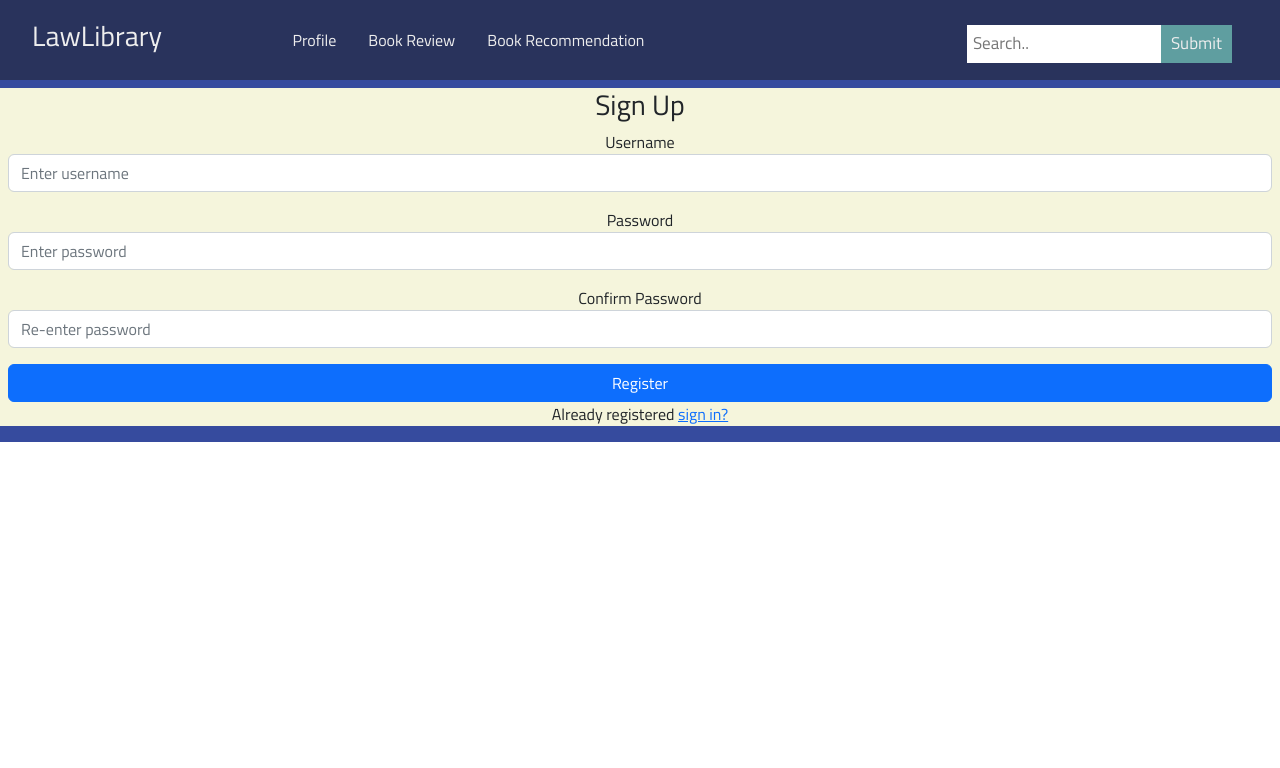
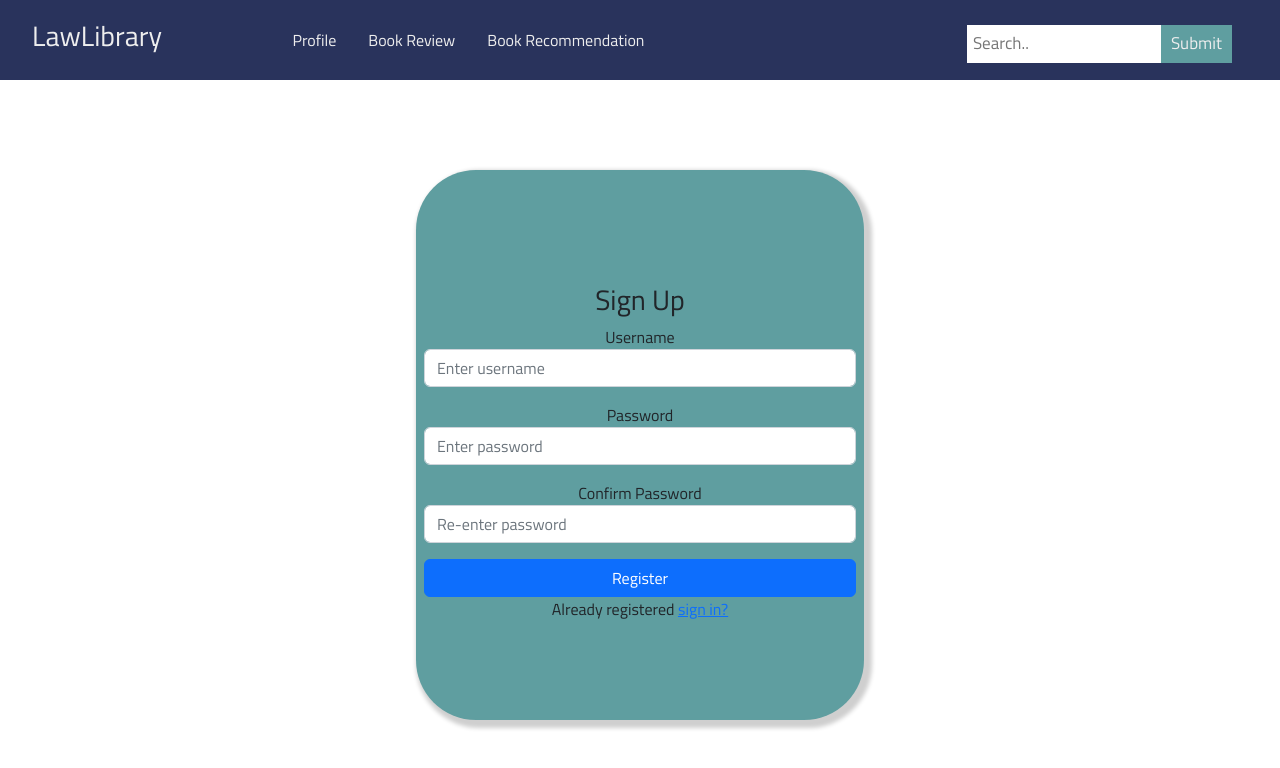
Before and after one commit to alyazharr/lawlibrary-frontend, a React (Create React App) app: page /auth/register in a window 1280 px wide. Shown: the top 768 px of the page. Built offline with nearby package versions, Linux system fonts and the light colour scheme.

Commit message:
edit frontend

```diff
--- a/src/App.js
+++ b/src/App.js
@@ -3,7 +3,10 @@ import { Routes, Route, } from 'react-router-dom';
 import RegistrationForm from './components/RegistrationForm';
 import LoginForm from './components/LoginForm';
 import Layout from './components/Layout';
-
+// Bootstrap CSS
+import "bootstrap/dist/css/bootstrap.min.css";
+// Bootstrap Bundle JS
+import "bootstrap/dist/js/bootstrap.bundle.min";
 
 function App() {
     return (
--- a/src/Styles/Layout.css
+++ b/src/Styles/Layout.css
@@ -1,5 +1,6 @@
-.main{
+.layout{
     display: flex;
     flex-direction: column;
     padding: 0;
+    background-color: bisque;
 }
--- a/src/Styles/LoginForm.css
+++ b/src/Styles/LoginForm.css
@@ -2,21 +2,24 @@
     display: none;
 }
 
-.main {
+.login {
     text-align: center;
+    height: 100vh;
+    display: flex;
     justify-content: center;
-    display: flex;
     padding-top: 90px;
     padding-bottom: 90px;
-    background-color: #364b9e;
+    background-color: white;
   }
-.sub-main {
+
+.login-form{
     display: flex;
     justify-content: center;
     height: 550px;
     width: 35%;
-    box-shadow: 11px 12px 13px 12px rgb(207, 207, 207);
+    box-shadow: 4px 4px 4px 4px rgb(207, 207, 207);
     padding-top: 30px;
     border-radius: 60px;
-    background-color: white;
-  }
+    background-color: cadetblue;
+    flex-direction: column;
+}
--- a/src/Styles/RegistrationForm.css
+++ b/src/Styles/RegistrationForm.css
@@ -1,9 +1,3 @@
-.registration-form{
-    background-color: beige;
-    height: 100%;
-
-}
-
 .safe{
     display:none;
 }
@@ -19,3 +13,29 @@
     padding: 0.5rem;
     margin-bottom: 0.5rem;
 }
+
+.hide {
+    display: none;
+}
+
+.register {
+    text-align: center;
+    height: 100vh;
+    display: flex;
+    justify-content: center;
+    padding-top: 90px;
+    padding-bottom: 90px;
+    background-color: white;
+  }
+
+.register-form{
+    display: flex;
+    flex-direction: column;
+    justify-content: center;
+    height: 550px;
+    width: 35%;
+    box-shadow: 4px 4px 4px 4px rgb(207, 207, 207);
+    padding-top: 30px;
+    border-radius: 60px;
+    background-color: cadetblue;
+}
--- a/src/components/Layout.js
+++ b/src/components/Layout.js
@@ -3,7 +3,7 @@ import { Outlet } from "react-router"
 import '../Styles/Layout.css'
 const Layout = () => {
     return (
-    <div className="main">
+    <div className="layout">
 
         <Header/>
         <Outlet/>
--- a/src/components/LoginForm.js
+++ b/src/components/LoginForm.js
@@ -1,7 +1,7 @@
 import axios from 'axios';
-import '../../node_modules/bootstrap/dist/css/bootstrap.min.css';
 import AuthContext from '../context/GlobalStates';
 import '../Styles/LoginForm.css'
+
 import React, { useState, useEffect,useContext } from 'react';
 function LoginForm() {
 
@@ -51,7 +51,7 @@ function LoginForm() {
 
 
   return (
-    <div className='body'>
+    <div className='login'>
       {success ?
         <section>
           <div><p>login success</p></div>
@@ -60,8 +60,8 @@ function LoginForm() {
       <section className='login-form'>
       <p className={errMsg ? "errmsg" : "hide"} aria-live="assertive">{errMsg}</p>
       <form className='m-2' onSubmit={handleSubmit}>
-        <h3>Sign Up</h3>
-        <div className="mb-3">
+        <h3>Sign In</h3>
+        <div className="mb-4">
           <label htmlFor='username'>Username</label>
           <input
             type="text"
@@ -73,7 +73,7 @@ function LoginForm() {
             placeholder="Enter username"
           />
         </div>
-        <div className="mb-3">
+        <div className="mb-4">
           <label htmlFor='password'>Password</label>
           <input
             id='password'
--- a/src/components/RegistrationForm.js
+++ b/src/components/RegistrationForm.js
@@ -2,7 +2,6 @@ import React, { useState, useEffect, useRef } from 'react';
 import axios from 'axios';
 import { faCheck, faTimes, faInfoCircle } from '@fortawesome/free-solid-svg-icons';
 import { FontAwesomeIcon } from '@fortawesome/react-fontawesome';
-import '../../node_modules/bootstrap/dist/css/bootstrap.min.css';
 import "../Styles/RegistrationForm.css";
 
 function RegistrationForm() {
@@ -30,9 +29,7 @@ function RegistrationForm() {
 
   const handleSubmit = async (e) => {
     e.preventDefault();
-    console.log(validName)
-    console.log(validMatch)
-    console.log(validPwd)
+
 
     const validUsername = USER_REGEX.test(user);
     const validPassword = PWD_REGEX.test(pwd);
@@ -93,13 +90,13 @@ function RegistrationForm() {
 
   return (
 
-    <div>
+    <div className='register'>
       {success ? (<section>
 
       <p> success</p>
       </section>) :
 
-        <section className='registration-form'>
+        <section className='register-form'>
           <p className={errMsg ? "errmsg" : "hide"} aria-live="assertive">{errMsg}</p>
           <form className='m-2' onSubmit={handleSubmit}>
             <h3>Sign Up</h3>
@@ -113,6 +110,7 @@ function RegistrationForm() {
                 type="text"
                 id='username'
                 value={user}
+                autoComplete='off'
                 onChange={(e) => setUser(e.target.value)}
                 required
                 className="form-control"
```
